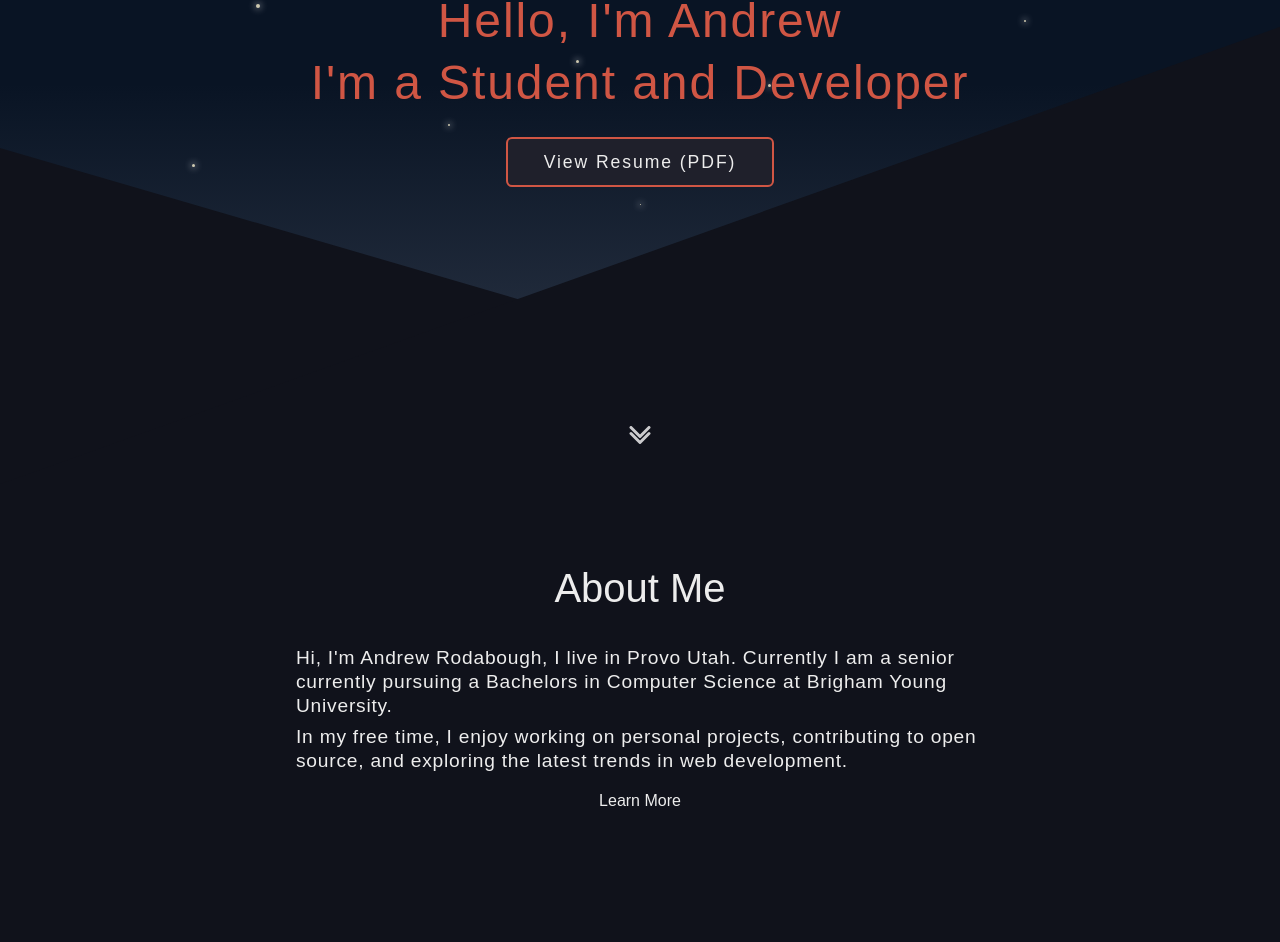
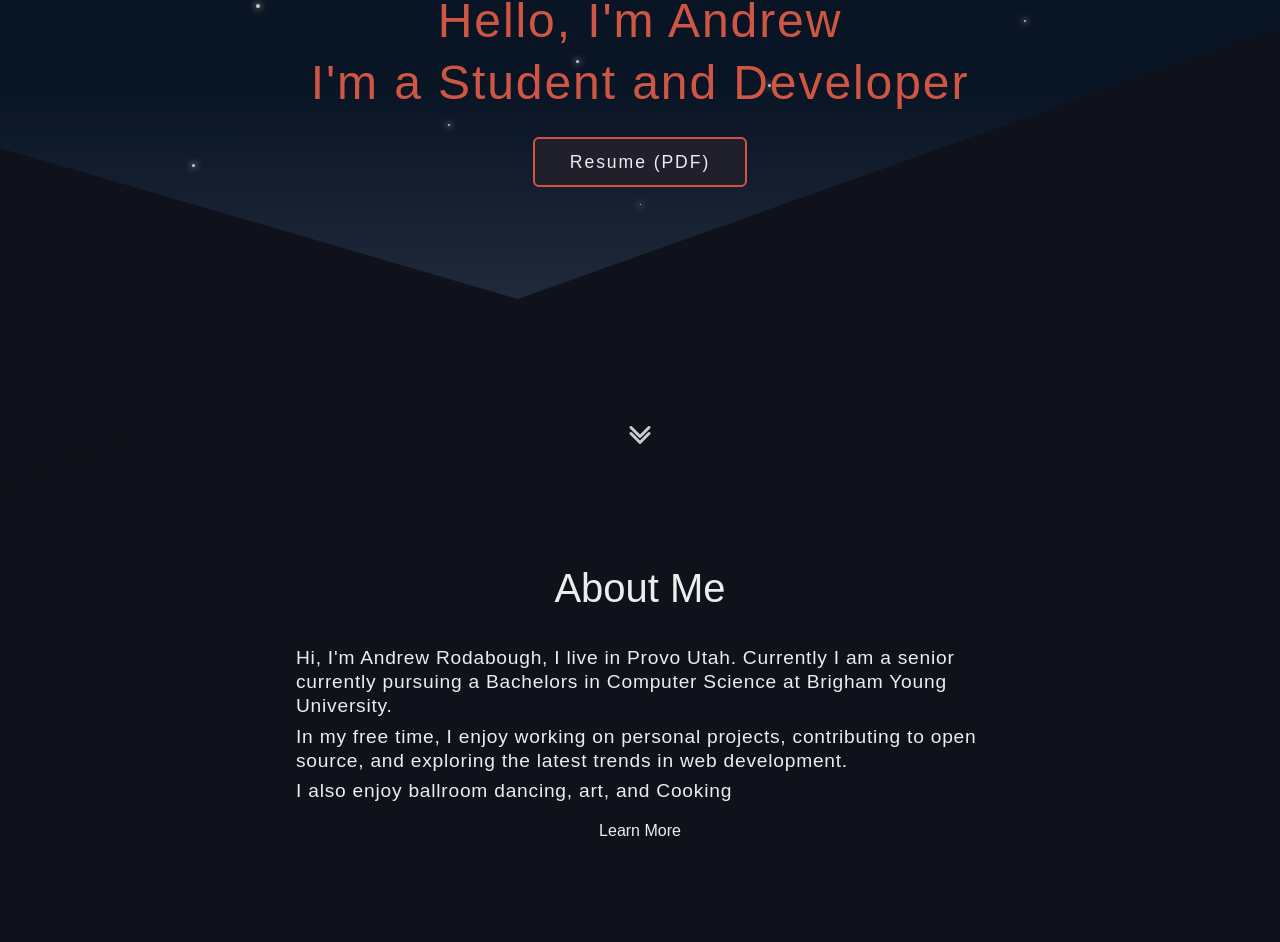
Before and after one commit to AndrewRodabough/personal_site, a React (Vite) app: page / in a window 1280 px wide. Shown: the part 316-1258 px from the top of the page. Built offline with nearby package versions, Linux system fonts and the light colour scheme.

Commit message:
preparations for deployment. changed image ref. added deployment script and delarations.d.ts

```diff
--- a/src/components/about.tsx
+++ b/src/components/about.tsx
@@ -10,6 +10,7 @@ const About: React.FC = () => {
             pursuing a Bachelors in Computer Science at Brigham Young University.
         </p>
         <p>In my free time, I enjoy working on personal projects, contributing to open source, and exploring the latest trends in web development.</p>
+        <p>I also enjoy ballroom dancing, art, and Cooking</p>
         <a href="./projects" className="morelink" style={{ marginTop: '1rem', alignSelf: 'center' }}>
           Learn More
         </a>
--- a/src/components/landing.tsx
+++ b/src/components/landing.tsx
@@ -7,7 +7,7 @@ const Landing: React.FC = () => {
         <section className="landing" id="landing">
             <div className="hero">Hello, I'm Andrew</div>
             <div className="hero">I'm a Student and Developer</div>
-            <a href="./resume/Resume-AndrewRodabough.pdf" target="_blank" rel="noopener" className="resume-btn">View Resume (PDF)</a>
+            <a href="./resume/Resume-AndrewRodabough.pdf" target="_blank" rel="noopener" className="resume-btn">Resume (PDF)</a>
             <div className="scroll-down-arrow">
                 <a href="#about" aria-label="Scroll to About">
                     <svg width="36" height="36" viewBox="0 0 24 24" fill="none">
--- a/src/components/projects/projects.tsx
+++ b/src/components/projects/projects.tsx
@@ -7,7 +7,7 @@ const projects = [
   {
     title: "WIP - Assignment Scheduler",
     description: "Advanced Task Scheduler. This project involved using HTML, CSS, and JavaScript to create a responsive web application.",
-    image: "./public/assignment.png",
+    image: "/assignment.png",
     links: [
       { label: "GitHub", url: "https://github.com/AndrewRodabough/AssignmentScheduler" },
       { label: "Live Site", url: "https://startup.assignmentscheduler.com" }
@@ -16,7 +16,7 @@ const projects = [
   {
     title: "Portfolio Site",
     description: "This website you are viewing. This site was made using Vite, React, and TypeScript",
-    image: "./public/portfolio.png",
+    image: "/portfolio.png",
     links: [
       { label: "GitHub", url: "https://github.com/AndrewRodabough/personal_site" }
     ]
@@ -24,7 +24,7 @@ const projects = [
   {
     title: "Lawfirm Billing System",
     description: "A Commisioned billing application to expeditie billing of clients' phone calls. Integrated with office 365. Built using Microsoft Access",
-    image: "./public/billing.png",
+    image: "/billing.png",
     links: [
       { label: "Learn More", url: "./billing" },
     ]
--- /dev/null
+++ b/src/declarations.d.ts
@@ -0,0 +1 @@
+declare module '*.css';
--- a/src/styles.css
+++ b/src/styles.css
@@ -254,13 +254,13 @@ main {
     color: var(--text-primary);
 }
 .scroll-down-arrow a:hover {
-    transition: all 0.15s ease-in-out;
+    transition: all 0.17s ease-in-out;
     color: var(--accent);
 }
 
 @keyframes bounce {
     0%, 100% { transform: translateY(0); }
-    50% { transform: translateY(3px); }
+    50% { transform: translateY(5px); }
 }
 
 /* Optional: Only show arrow on screens taller than 600px */
```
Also changed, not shown: 1 other file (tests, documents, lock files or other folders).
